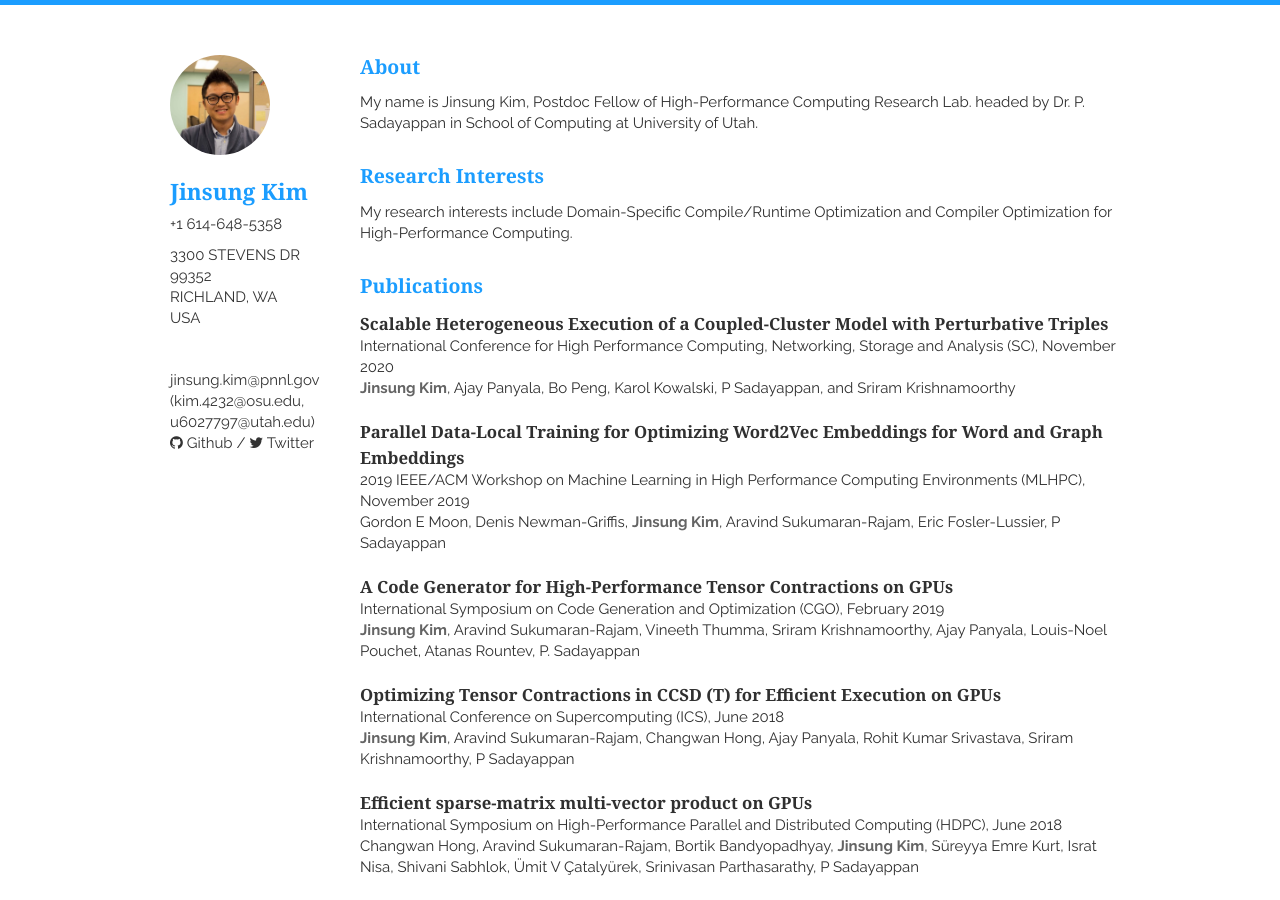
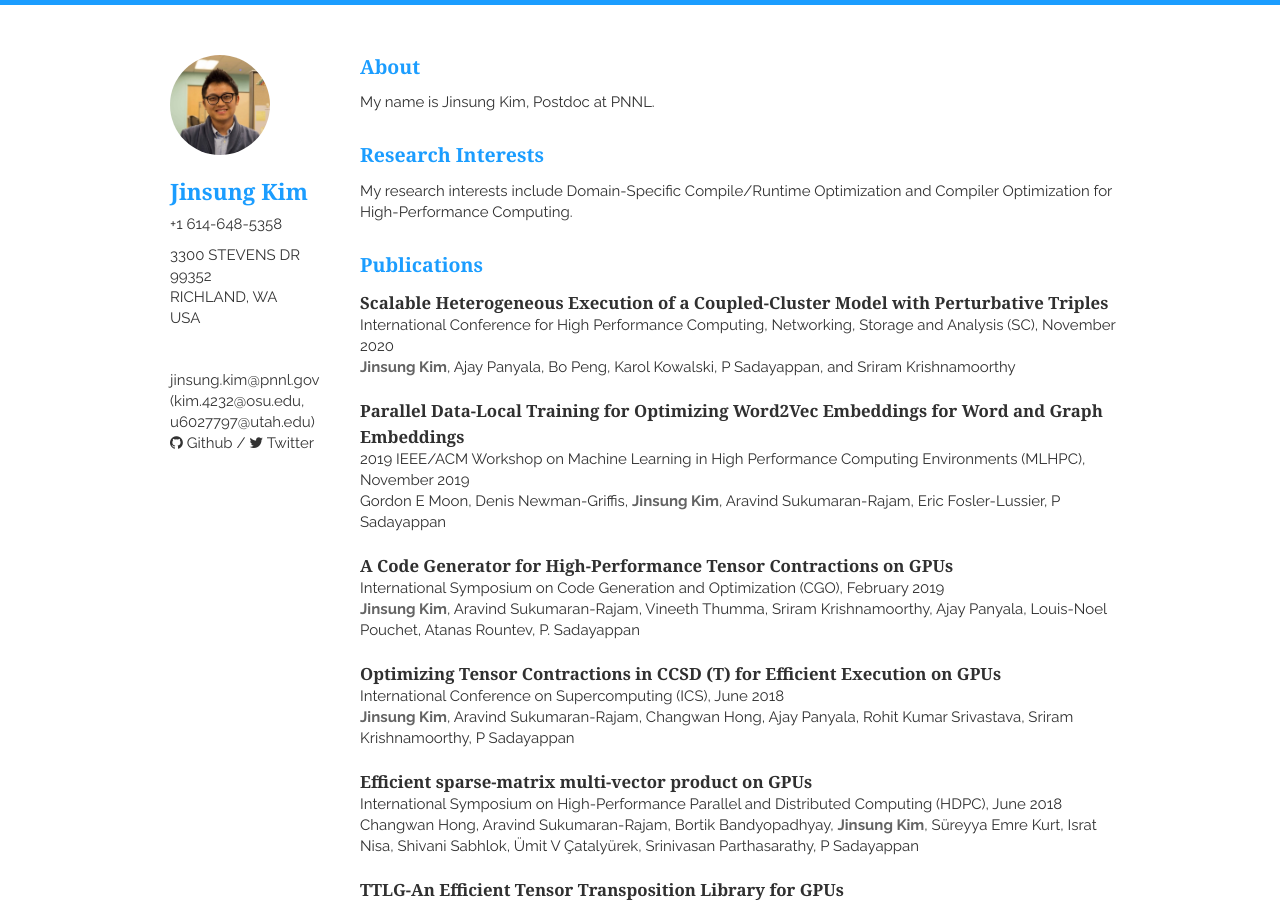
Before and after one commit to kimjsung/kimjsung.github.io, a Jekyll site: the page built from index.html, in a window 1280 px wide and 900 px high. Built offline with Jekyll 4.4.1, drawn with Linux system fonts in a browser that asks for light colours; nearby versions of some CDN libraries; the list of posts is cut into pages by our own code.

Commit message:
Update about.html

```diff
--- a/_includes/about.html
+++ b/_includes/about.html
@@ -2,7 +2,7 @@
     <h1>About</h1>
     <article>
         <p>
-            My name is Jinsung Kim, Postdoc Fellow of High-Performance Computing Research Lab. headed by Dr. P. Sadayappan in School of Computing at University of Utah.
+            My name is Jinsung Kim, Postdoc at PNNL.
         </p>
     </article>
 </section>
```
